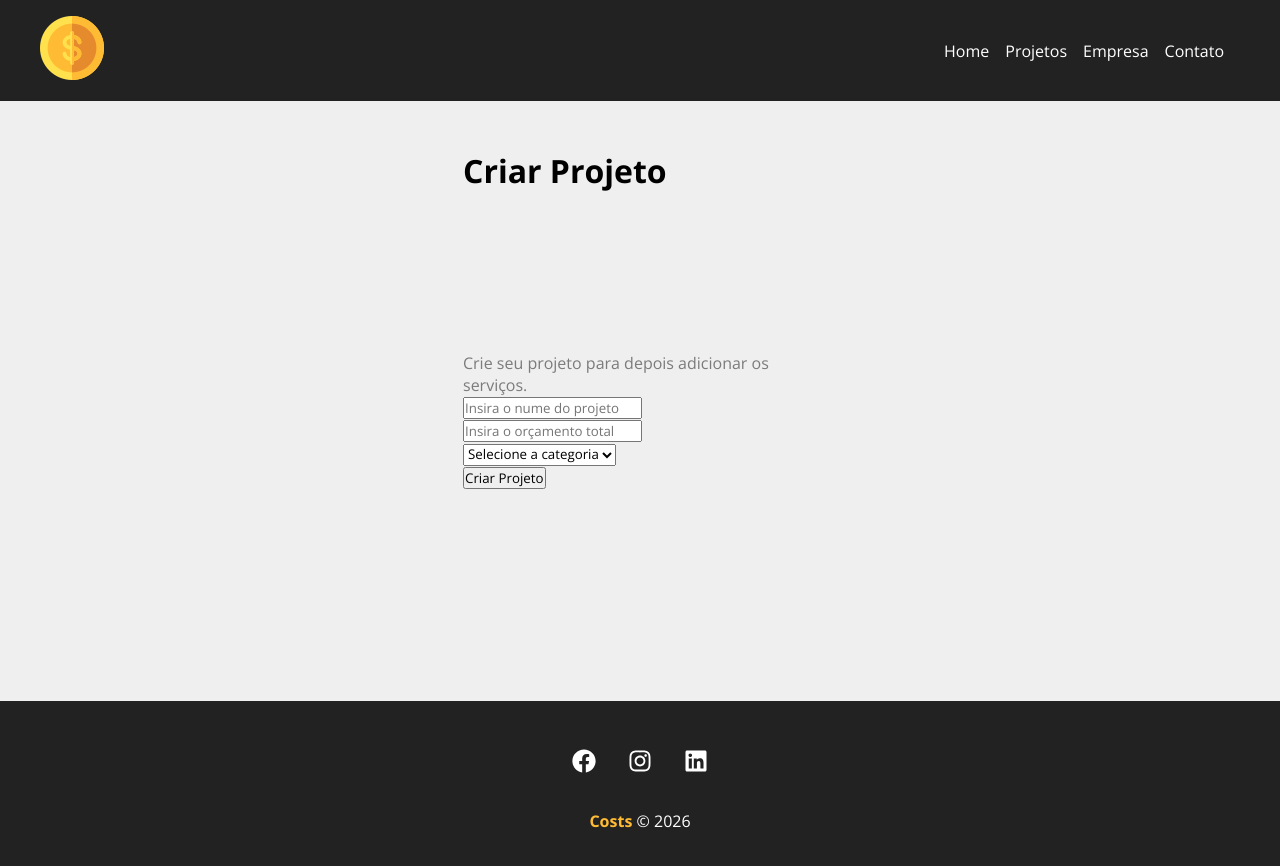
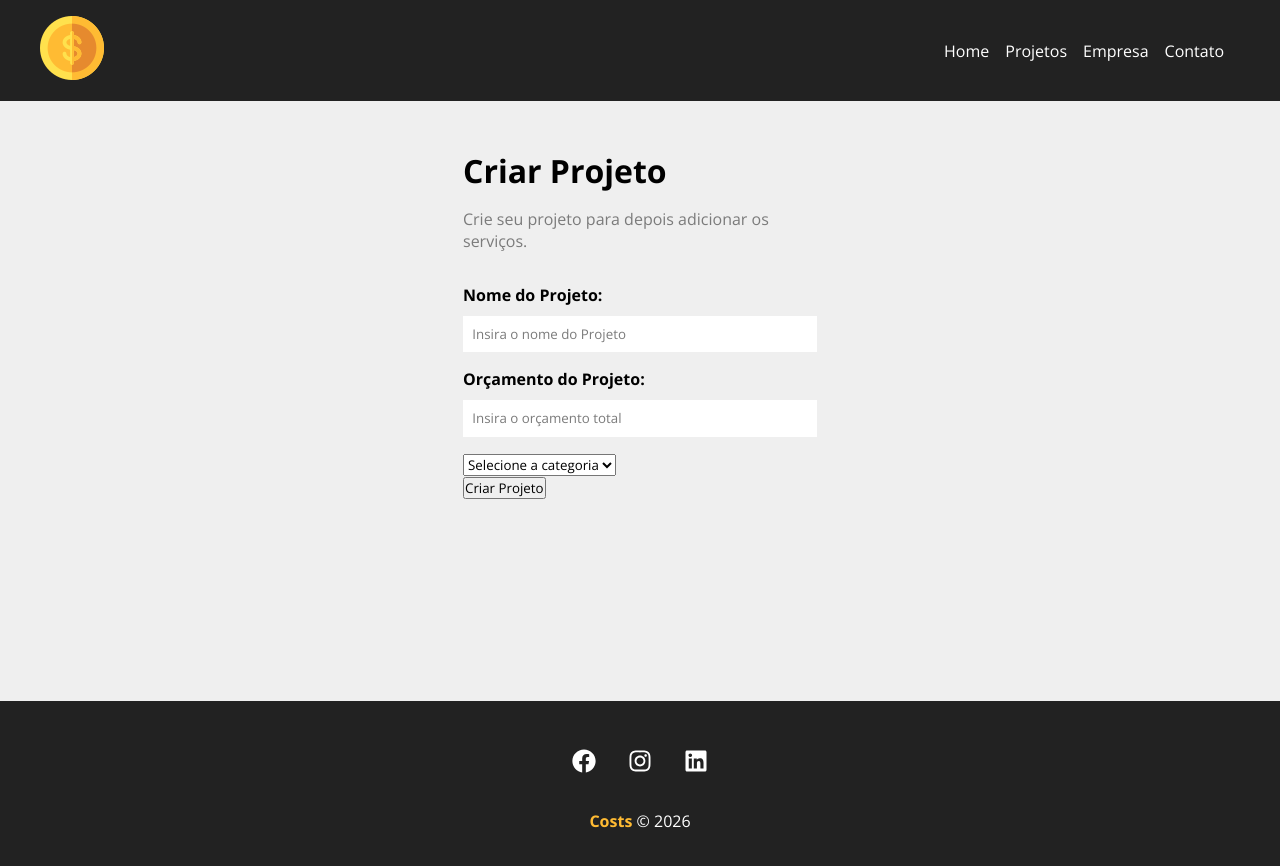
Before and after one commit to viniciuscastiliani/javascript, a React (Create React App) app in the folder curso-react-hora-de-codar/costs/: page /newproject in a window 1280 px wide. Shown: the top 866 px of the page. Built offline with nearby package versions, Linux system fonts and the light colour scheme; a web font is replaced by a local one.

Commit message:
Componetização do Form

```diff
--- /dev/null
+++ b/curso-react-hora-de-codar/costs/src/components/form/Input.js
@@ -0,0 +1,18 @@
+import styles from './Input.module.css'
+
+function Input({ type, text, name, placeholder, handleOnChange, value }) {
+    return (
+        <div className={styles.formControl}>
+            <label htmlFor={name}>{text}:</label>
+            <input
+                type={type}
+                name={name}
+                id={name}
+                placeholder={placeholder}
+                onChange={handleOnChange}
+                value={value} />
+        </div>
+    )
+}
+
+export default Input
--- /dev/null
+++ b/curso-react-hora-de-codar/costs/src/components/form/Input.module.css
@@ -0,0 +1,20 @@
+.formControl {
+    display: flex;
+    flex-direction: column;
+    margin-bottom: 1em;
+}
+
+.formControl label {
+    margin-bottom: .6em;
+    font-weight: bold;
+}
+
+.formControl input {
+    padding: .7em;
+    border-radius: 0;
+    border: none;
+}
+
+.formControl input::placeholder {
+    color: #7b7b7b;
+}
--- a/curso-react-hora-de-codar/costs/src/components/layout/Navbar.js
+++ b/curso-react-hora-de-codar/costs/src/components/layout/Navbar.js
@@ -7,7 +7,7 @@ import logo from '../../img/costs_logo.png'
 
 function Navbar() {
     return (
-        <nav class={styles.navbar}>
+        <nav className={styles.navbar}>
             <Container>
                 <Link to="/">
                     <img src={logo} alt="Costs" />
--- a/curso-react-hora-de-codar/costs/src/components/pages/NewProject.module.css
+++ b/curso-react-hora-de-codar/costs/src/components/pages/NewProject.module.css
@@ -5,7 +5,7 @@
 }
 
 .newprojectContainer h1 {
-    margin-bottom: 5em;
+    margin-bottom: .5em;
 }
 
 .newprojectContainer p {
--- a/curso-react-hora-de-codar/costs/src/components/projects/ProjectForm.js
+++ b/curso-react-hora-de-codar/costs/src/components/projects/ProjectForm.js
@@ -1,13 +1,22 @@
+import Input from '../form/Input'
+import styles from './ProjectForm.module.css'
+
 function ProjectForm() {
     return (
-        <form>
-            <div>
-                <input type="text" placeholder="Insira o nume do projeto" />
-            </div>
+        <form className={styles.form}>
+            <Input
+                type="text"
+                text="Nome do Projeto"
+                name="name"
+                placeholder="Insira o nome do Projeto"
+            />
 
-            <div>
-                <input type="number" placeholder="Insira o orçamento total" />
-            </div>
+            <Input
+                type="number"
+                text="Orçamento do Projeto"
+                name="budget"
+                placeholder="Insira o orçamento total"
+            />
 
             <div>
                 <select name="categoryId">
--- /dev/null
+++ b/curso-react-hora-de-codar/costs/src/components/projects/ProjectForm.module.css
@@ -0,0 +1,4 @@
+.form {
+    width: 100%;
+    margin: 2em 0;
+}
```
Also changed, not shown: curso-react-hora-de-codar/costs/src/components/form/Select.js (added).
